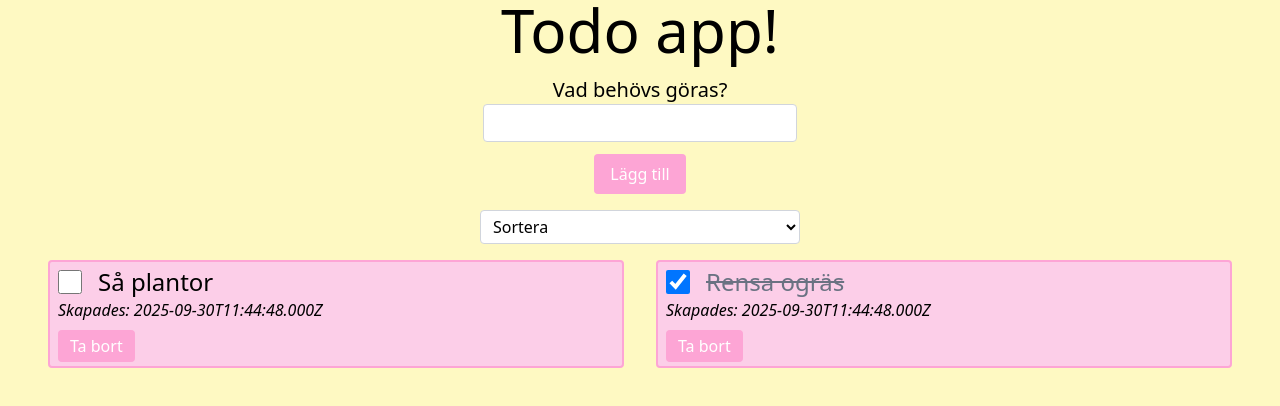
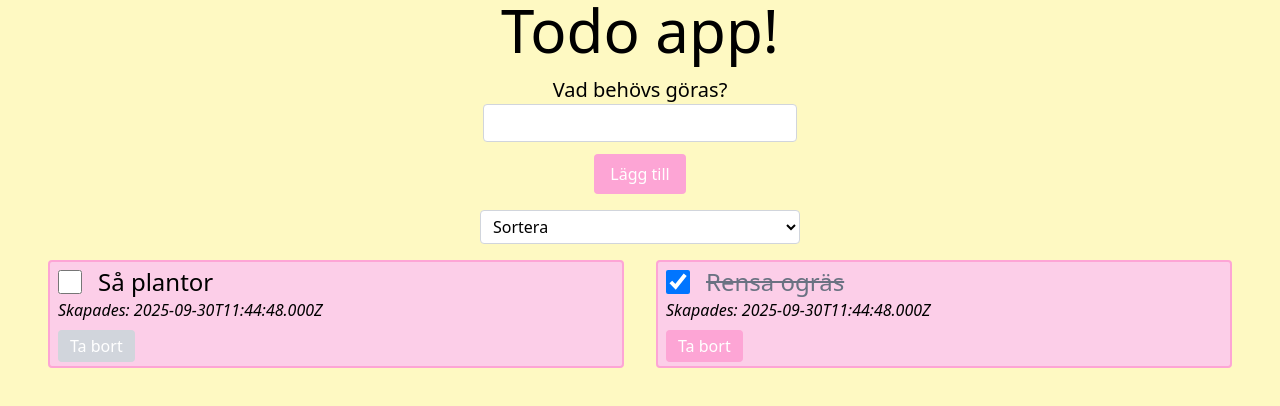
Before and after one commit to KarinHson/TodoApp-E2E-Testing, a React (Vite) app: page / in a window 1280 px wide. Shown: the top 406 px of the page. Built offline with nearby package versions, Linux system fonts and the light colour scheme.

Commit message:
✨ feat: ondone todos has disabled btn
now the todo must be marked as done to have an active button

```diff
--- a/src/components/TodoPresentation.tsx
+++ b/src/components/TodoPresentation.tsx
@@ -28,7 +28,7 @@ export const TodoPresentation = ({todo, onDelete, onToggleDone}: TodoPresentatio
                 <h2 className={`text-2xl break-all flex-1 ${todo.isDone ? "line-through text-gray-500" : ""}`}>{todo.content}</h2>
             </div>
             <p className="italic">Skapades: {todo.created_at.toLocaleString()}</p>
-            <button onClick={deleteTodo} className="mt-2 bg-pink-300 hover:bg-pink-400 text-white py-1 px-3 rounded" >Ta bort</button>
+            <button onClick={deleteTodo} className="mt-2 bg-pink-300 hover:bg-pink-400 text-white py-1 px-3 rounded disabled:bg-gray-300 disabled:cursor-not-allowed" disabled={!todo.isDone} >Ta bort</button>
         </li>
     )
 }
```
